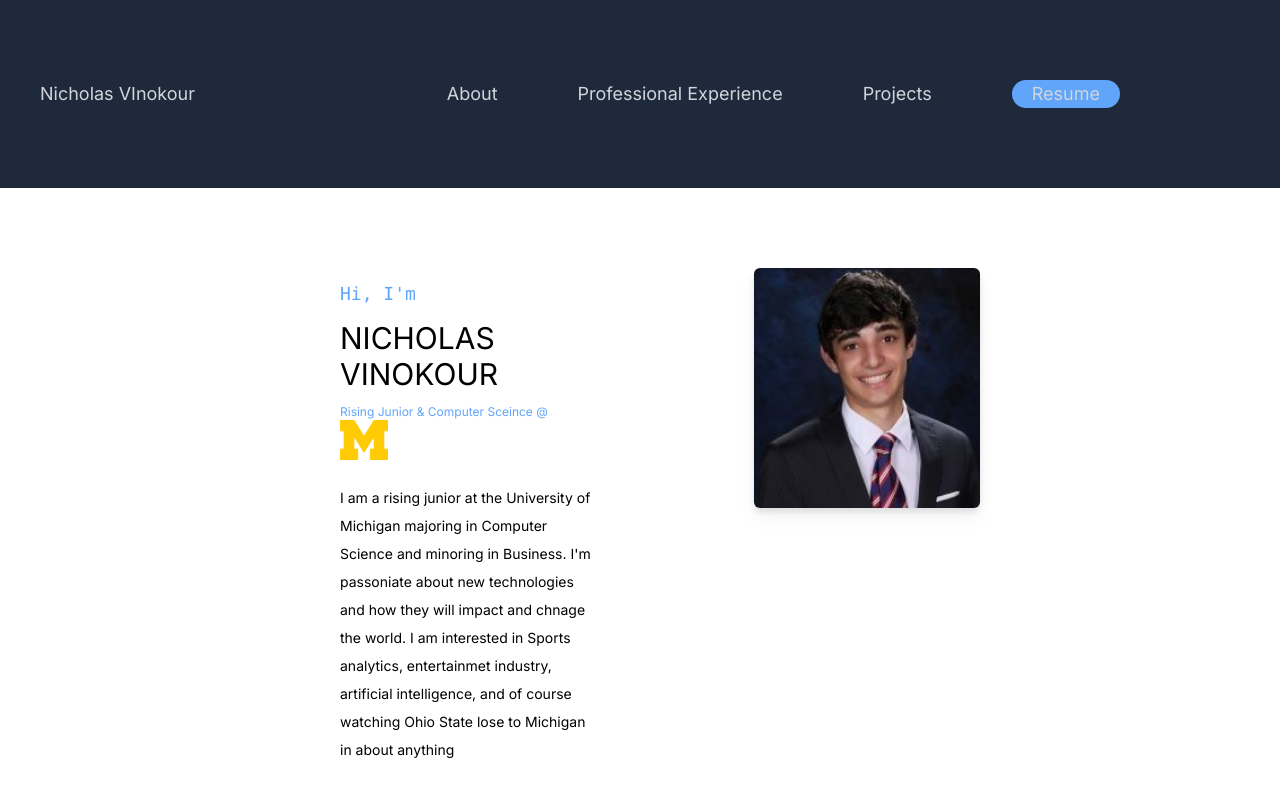
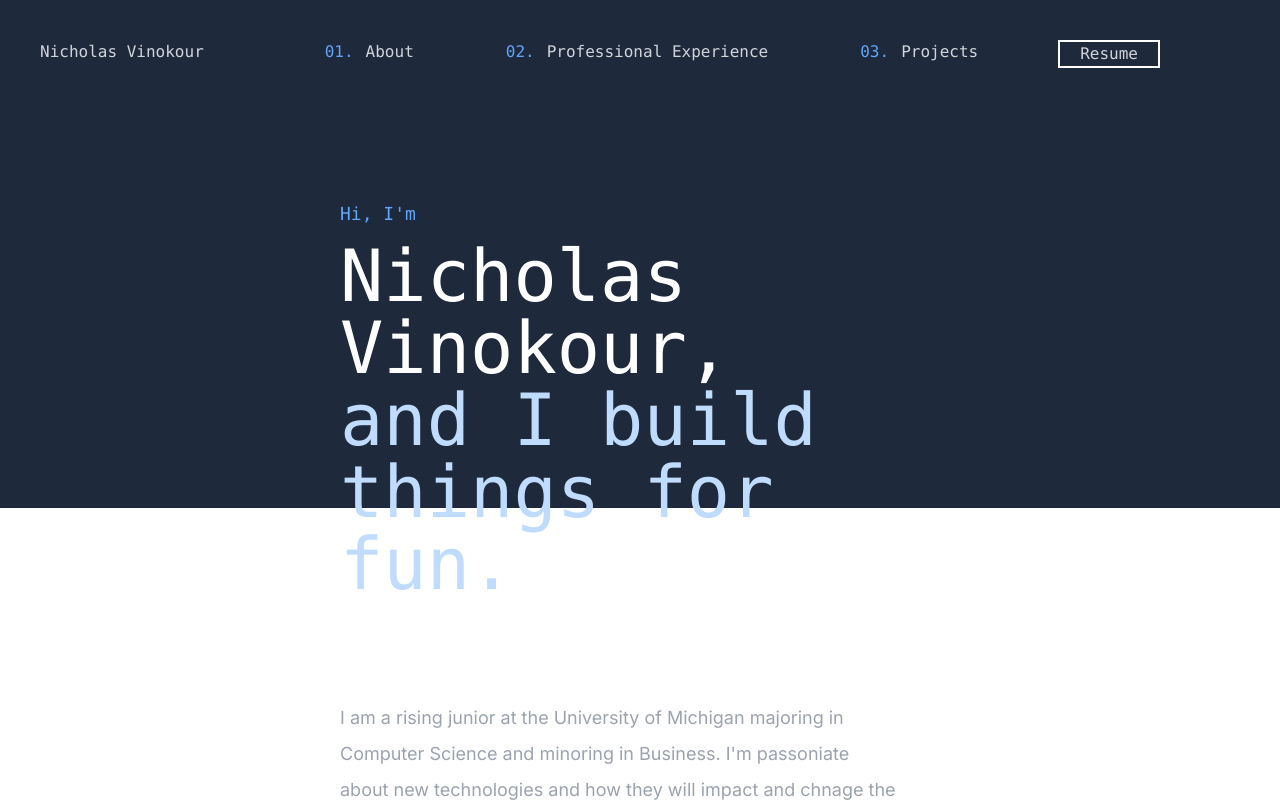
Before and after one commit to vinokour/my-website, a Next.js app: page / in a window 1280 px wide. Shown: the top 802 px of the page. Built offline with nearby package versions, Linux system fonts and the light colour scheme.

Commit message:
plugging

```diff
--- a/src/app/components/navbar.tsx
+++ b/src/app/components/navbar.tsx
@@ -1,12 +1,12 @@
 export default function Navbar() {
   return (
-    <div className="flex flex-row text-lg  bg-slate-800  w-full py-20 justify-between px-10  text-gray-300">
-      <p>Nicholas VInokour</p>
+    <div className="flex flex-row text-base  bg-slate-800  w-full py-10  font-mono justify-between   text-gray-300">
+      <p className="ml-10">Nicholas Vinokour</p>
       <div className="flex flex-row gap-20 text-gray-300 mr-20 px-10  justify-between">
-        <p>About</p>
-        <p>Professional Experience</p>
-        <p>Projects</p>
-        <button className=" rounded-full bg-blue-400 px-5 ">Resume</button>
+        <p className="font-mono"> <span className="text-blue-400 px-3">01.</span>About</p>
+        <p><span className="text-blue-400 px-3">02.</span>Professional Experience</p>
+        <p><span className="text-blue-400 px-3">03.</span>Projects</p>
+        <button className=" rounded-none bg-slate-800 border-white border-solid border-2 px-5 ">Resume</button>
       </div>
     </div>
   );
--- a/src/app/components/picture.tsx
+++ b/src/app/components/picture.tsx
@@ -1,20 +1,24 @@
 export default function Picture() {
     return (
-        <div className="flex flex-row items-start px-10 gap-20 rounded-full e text-3xl">
+        <div className="flex flex-col items-start px-10 gap-20 rounded-full e text-3xl">
             <div className="flex flex-col">
             <p className="text-lg font-mono py-3  text-blue-400"> Hi, I'm </p>
-            <p className="text-3xl">NICHOLAS VINOKOUR</p>
-            <p className=" text-xs text-blue-400 py-3">Rising Junior & Computer Sceince @ <img src="/UofM.png" className="w-12 h-10 inline-block" />
-            </p>
-            <p className=" text-sm py-3 leading-loose"> I am a rising junior at the University of Michigan majoring in
-            Computer Science and minoring in Business. I'm passoniate about new technologies and how they will impact and chnage the world. I am interested in
-            Sports analytics, entertainmet industry, artificial intelligence, and of course watching Ohio State lose to Michigan in about anything
-             </p>
+            <p className="text-7xl font-mono text-white">Nicholas Vinokour,</p>
+            <p className="text-7xl font-mono text-blue-200">and I build things for fun.</p>
+            {/* <p className=" text-xs text-gray-400 py-3">Rising Junior & Computer Sceince @ <img src="/UofM.png" className="w-12 h-10 inline-block" />
+            </p> */}
+
             </div >
-            <div className="flex flex-col">
+            {/* <div className="flex flex-col">
             <img src="/Photo.jpg" className="rounded-md drop-shadow-lg w-[150vw] h-60 ml-20" />
-            </div>
+            </div> */}
+
+          <div>  <p className=" text-lg  text-gray-400 py-5 leading-loose"> I am a rising junior at the University of Michigan majoring in
+        Computer Science and minoring in Business. I'm passoniate about new technologies and how they will impact and chnage the world. I am interested in
+        Sports analytics, entertainmet industry, artificial intelligence, and of course watching Ohio State lose to Michigan in about anything
+         </p></div>
 
         </div>
+
     )
 }
--- a/src/app/page.tsx
+++ b/src/app/page.tsx
@@ -6,10 +6,11 @@ export default function Home() {
   return (
     <div className="  w-full h-[100vh]">
       <Navbar></Navbar>
-      <div className="flex flex-col w-full h-[50vh] bg-white">
+      <div className="flex flex-col w-full h-[50vh] bg-slate-800 ">
         <div className="flex flex-row justify-center w-full py-10 mr-20 mt-10 text-black ">
           <div className="flex flex-col w-[50%] mr-10 h-[50%]">
             <Picture></Picture>
+
           </div>
         </div>
         <div className="flex flex-row  bg-blue-400 w-full h-full py-15 mt-20">
```
